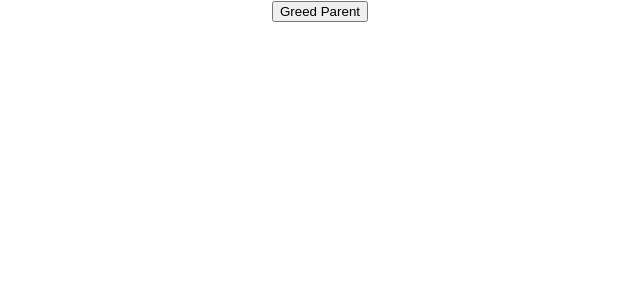
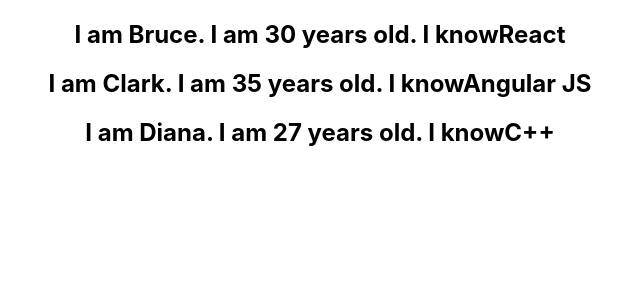
Before and after one commit to mehedimahid/React-JS, a React (Create React App) app in the folder my-app/: page / in a window 1280 px wide. Shown: the top 300 px of the page, without its empty margins (320-960 px from the left). Built offline with nearby package versions, Linux system fonts and the light colour scheme.

Commit message:
tutorial number 16-18

```diff
--- a/my-app/src/App.js
+++ b/my-app/src/App.js
@@ -1,17 +1,18 @@
-
-import './App.css';
+import "./App.css";
 // import logo from './logo.svg'
-import Hello from './component/Hello';
+import Hello from "./component/Hello";
 // import { Hello } from './component/Hello';
-import Welcome from './component/Welcome';
-import Hellojsx from './component/whyJSX';
-import Withoutjsx from './component/whyJSX';
-import Message from './component/Message';
-import Counter from './component/Counter';
-import FunctionClick from './component/FunctionClick';
-import ClassClick from './component/ClassClick';
-import EventBind from './component/EventBind';
-import ParentComponent from './component/ParentComponent';
+import Welcome from "./component/Welcome";
+import Hellojsx from "./component/whyJSX";
+import Withoutjsx from "./component/whyJSX";
+import Message from "./component/Message";
+import Counter from "./component/Counter";
+import FunctionClick from "./component/FunctionClick";
+import ClassClick from "./component/ClassClick";
+import EventBind from "./component/EventBind";
+import ParentComponent from "./component/ParentComponent";
+import UserGreating from "./component/UserGreating";
+import NameList from "./component/NameList";
 
 function App() {
   return (
@@ -22,7 +23,9 @@
       {/* <FunctionClick/> */}
       {/* <ClassClick/> */}
       {/* <EventBind/> */}
-      <ParentComponent/>
+      {/* <ParentComponent/> */}
+      {/* <UserGreating/> */}
+      <NameList />
     </div>
   );
 }
--- /dev/null
+++ b/my-app/src/component/NameList.js
@@ -0,0 +1,31 @@
+import React from "react";
+import Person from "./Person";
+
+function NameList() {
+  const persons = [
+    {
+      id: 1,
+      name: "Bruce",
+      age: 30,
+      skill: "React",
+    },
+    {
+      id: 2,
+      name: "Clark",
+      age: 35,
+      skill: "Angular JS",
+    },
+    {
+      id: 3,
+      name: "Diana",
+      age: 27,
+      skill: "C++",
+    },
+  ];
+  const personList = persons.map((person) => (
+    <Person key={person.id} person={person} />
+  ));
+  return <div>{personList}</div>;
+}
+
+export default NameList;
--- /dev/null
+++ b/my-app/src/component/Person.js
@@ -0,0 +1,14 @@
+import React from "react";
+
+function Person({ person }) {
+  return (
+    <div>
+      <h2>
+        I am {person.name}. I am {person.age} years old. I know
+        {person.skill}
+      </h2>
+    </div>
+  );
+}
+
+export default Person;
--- /dev/null
+++ b/my-app/src/component/UserGreating.js
@@ -0,0 +1,38 @@
+import React, { Component } from "react";
+
+class UserGreating extends Component {
+  constructor(props) {
+    super(props);
+
+    this.state = {
+      isLoggedIn: true,
+    };
+  }
+
+  render() {
+    //    if (this.state.isLoggedIn) {
+    //     return <div>Welcome Tom</div>
+    //    } else {
+    //       return <div>Welcome Guest</div>
+    //  }
+    // let message
+    // if (this.state.isLoggedIn) {
+    //    message = <div>Welcome Tom</div>
+    // } else {
+    //    message = <div>Welcome Guest</div>
+    // }
+    // return <div>{message }</div>
+    // // return message
+    //  return this.state.isLoggedIn ? (
+    //    <div>Welcome Tom</div>
+    //  ) : (
+    //    <div>Welcome Guest</div>
+    //  );
+
+    //Short-circuit operator
+    return this.state.isLoggedIn && <div>Welcome Tom</div>; //Short-circuit operator
+  }
+}
+
+export default UserGreating;
+//tutorial number 16
```
